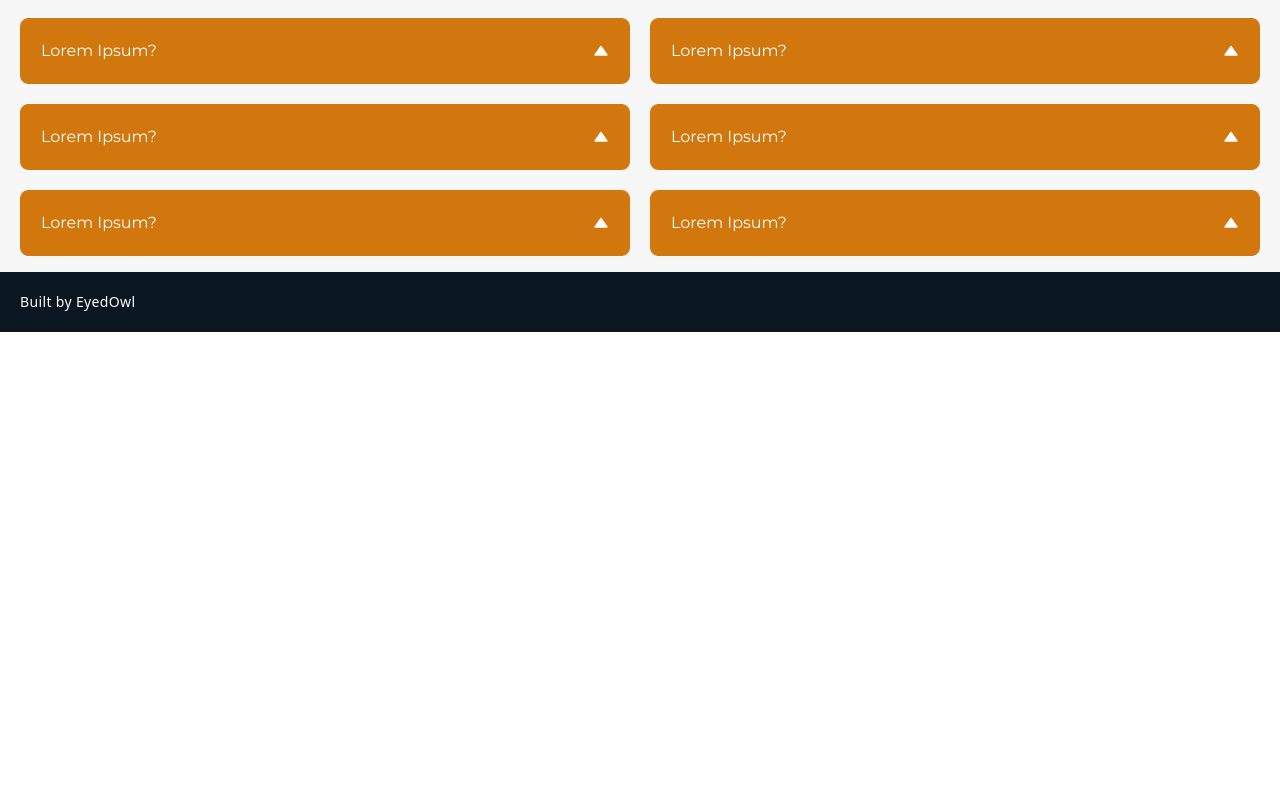
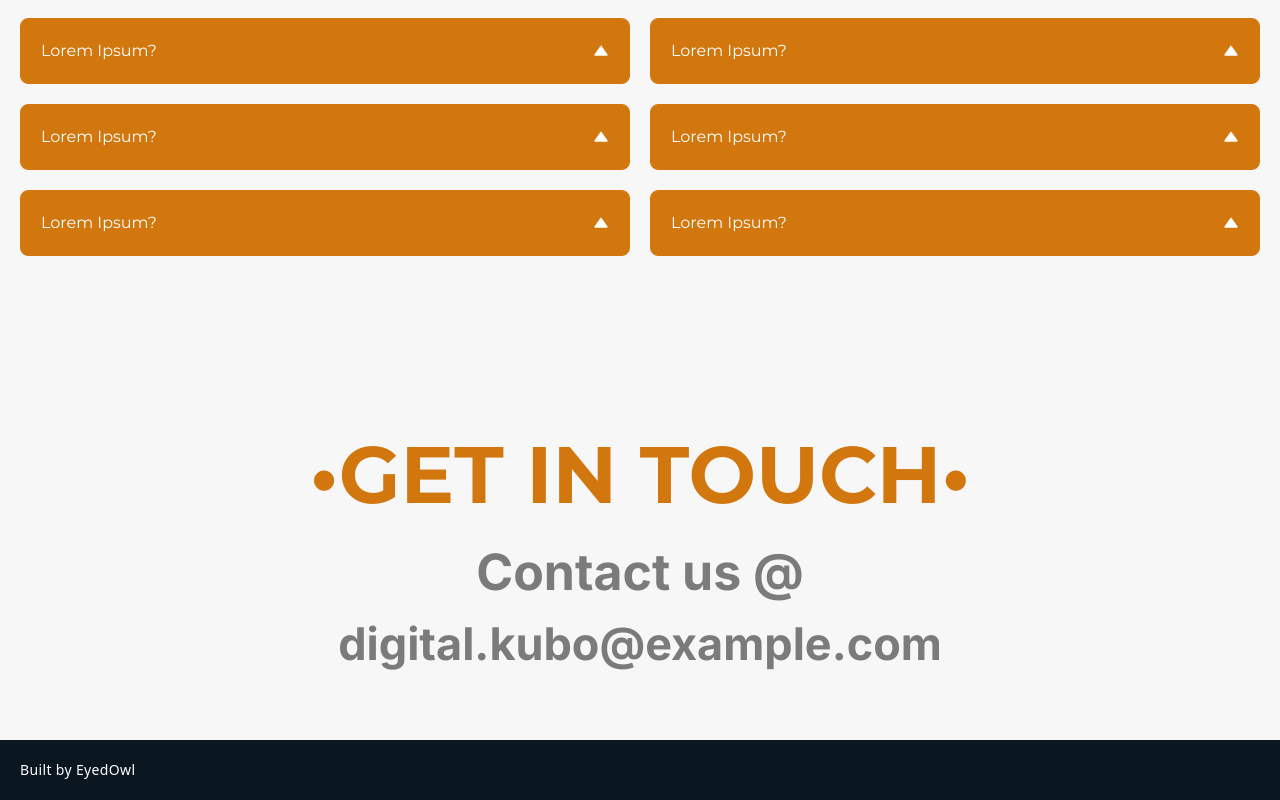
Before and after one commit to AlexisKenAlvarez/digitalkubo, a Next.js app: page /faq in a window 1280 px wide. Shown: the part 908-1708 px from the top of the page. Before the commit the page ends 1240 px from the top, so only its background shows below. Built offline with nearby package versions, Linux system fonts and the light colour scheme; no server answers.

Commit message:
added contact component in FAQ

```diff
--- a/src/pages/faq.tsx
+++ b/src/pages/faq.tsx
@@ -4,37 +4,48 @@ import Image from "next/image";
 import Questions from "@/components/Questions";
 
 const faq = () => {
-
   const faqList = [
     {
-            title: 'Lorem Ipsum?',
-            description: 'Lorem ipsum dolor sit amet, consectetur adipiscing elit. Integer nec odio. Praesent libero. Sed Lorem ipsum dolor sit amet, consectetur adipiscing elit. Integer nec odio. Praesent libero. Sed'
+      title: "Lorem Ipsum?",
+      description:
+        "Lorem ipsum dolor sit amet, consectetur adipiscing elit. Integer nec odio. Praesent libero. Sed Lorem ipsum dolor sit amet, consectetur adipiscing elit. Integer nec odio. Praesent libero. Sed",
     },
     {
-            title: 'Lorem Ipsum?',
-            description: 'Lorem ipsum dolor sit amet, consectetur adipiscing elit. Integer nec odio. Praesent libero. Sed Lorem ipsum dolor sit amet, consectetur adipiscing elit. Integer nec odio. Praesent libero. Sed'
-        }, {
-            title: 'Lorem Ipsum?',
-            description: 'Lorem ipsum dolor sit amet, consectetur adipiscing elit. Integer nec odio. Praesent libero. Sed Lorem ipsum dolor sit amet, consectetur adipiscing elit. Integer nec odio. Praesent libero. Sed'
-        }, {
-            title: 'Lorem Ipsum?',
-            description: 'Lorem ipsum dolor sit amet, consectetur adipiscing elit. Integer nec odio. Praesent libero. Sed Lorem ipsum dolor sit amet, consectetur adipiscing elit. Integer nec odio. Praesent libero. Sed'
+      title: "Lorem Ipsum?",
+      description:
+        "Lorem ipsum dolor sit amet, consectetur adipiscing elit. Integer nec odio. Praesent libero. Sed Lorem ipsum dolor sit amet, consectetur adipiscing elit. Integer nec odio. Praesent libero. Sed",
     },
     {
-            title: 'Lorem Ipsum?',
-            description: 'Lorem ipsum dolor sit amet, consectetur adipiscing elit. Integer nec odio. Praesent libero. Sed Lorem ipsum dolor sit amet, consectetur adipiscing elit. Integer nec odio. Praesent libero. Sed'
+      title: "Lorem Ipsum?",
+      description:
+        "Lorem ipsum dolor sit amet, consectetur adipiscing elit. Integer nec odio. Praesent libero. Sed Lorem ipsum dolor sit amet, consectetur adipiscing elit. Integer nec odio. Praesent libero. Sed",
     },
     {
-            title: 'Lorem Ipsum?',
-            description: 'Lorem ipsum dolor sit amet, consectetur adipiscing elit. Integer nec odio. Praesent libero. Sed Lorem ipsum dolor sit amet, consectetur adipiscing elit. Integer nec odio. Praesent libero. Sed'
-        }, {
-            title: 'Lorem Ipsum?',
-            description: 'Lorem ipsum dolor sit amet, consectetur adipiscing elit. Integer nec odio. Praesent libero. Sed Lorem ipsum dolor sit amet, consectetur adipiscing elit. Integer nec odio. Praesent libero. Sed'
-        }, {
-            title: 'Lorem Ipsum?',
-            description: 'Lorem ipsum dolor sit amet, consectetur adipiscing elit. Integer nec odio. Praesent libero. Sed Lorem ipsum dolor sit amet, consectetur adipiscing elit. Integer nec odio. Praesent libero. Sed'
+      title: "Lorem Ipsum?",
+      description:
+        "Lorem ipsum dolor sit amet, consectetur adipiscing elit. Integer nec odio. Praesent libero. Sed Lorem ipsum dolor sit amet, consectetur adipiscing elit. Integer nec odio. Praesent libero. Sed",
     },
-    ]
+    {
+      title: "Lorem Ipsum?",
+      description:
+        "Lorem ipsum dolor sit amet, consectetur adipiscing elit. Integer nec odio. Praesent libero. Sed Lorem ipsum dolor sit amet, consectetur adipiscing elit. Integer nec odio. Praesent libero. Sed",
+    },
+    {
+      title: "Lorem Ipsum?",
+      description:
+        "Lorem ipsum dolor sit amet, consectetur adipiscing elit. Integer nec odio. Praesent libero. Sed Lorem ipsum dolor sit amet, consectetur adipiscing elit. Integer nec odio. Praesent libero. Sed",
+    },
+    {
+      title: "Lorem Ipsum?",
+      description:
+        "Lorem ipsum dolor sit amet, consectetur adipiscing elit. Integer nec odio. Praesent libero. Sed Lorem ipsum dolor sit amet, consectetur adipiscing elit. Integer nec odio. Praesent libero. Sed",
+    },
+    {
+      title: "Lorem Ipsum?",
+      description:
+        "Lorem ipsum dolor sit amet, consectetur adipiscing elit. Integer nec odio. Praesent libero. Sed Lorem ipsum dolor sit amet, consectetur adipiscing elit. Integer nec odio. Praesent libero. Sed",
+    },
+  ];
 
   return (
     <div className="w-full min-h-screen h-auto py-4 relative px-5 sm:flex sm:items-center md:items-center md:justify-center ">
@@ -42,7 +53,6 @@ const faq = () => {
         {/* FAQ HERO */}
         <div className="flex items-center justify-center">
           <div className="w-[50%]">
-
             <h1 className="lg:text-[50px] text-left text-nav flex-col font-bold font-primary">
               FREQUENTLY ASKED QUESTIONS
             </h1>
@@ -71,12 +81,30 @@ const faq = () => {
           <div className="grid lg:grid-cols-2 items-center justify-center gap-5 mt-10">
             {faqList.map((items, i) => {
               return (
-                                <Questions title={items.title} desc={items.description} key={i} />
-                            )
+                <Questions
+                  title={items.title}
+                  desc={items.description}
+                  key={i}
+                />
+              );
             })}
           </div>
         </div>
-
+        {/* CONTACT US */}
+        <div className="max-w-full md:w-full h-[356px]  flex flex-col items-center justify-center py-2 mt-28 ">
+          <h1 className="text-[#D1770E] md:text-[80px] font-bold md:text-center text-[48px] sm:text-[60px] font-primary">
+            {" "}
+            •GET IN TOUCH•
+          </h1>
+          <h1 className="text-black/50 md:text-[50px] font-bold md:text-center text-[30px] sm:text-[40px] font-secondary">
+            {" "}
+            Contact us @
+          </h1>
+          <h1 className="text-black/50 md:text-[45px] font-bold md:text-center text-[20px] sm:text-[40px] font-secondary ">
+            {" "}
+            digital.kubo@example.com
+          </h1>
+        </div>
       </div>
     </div>
   );
```
Lines whose indentation alone changed are shown as unchanged.
